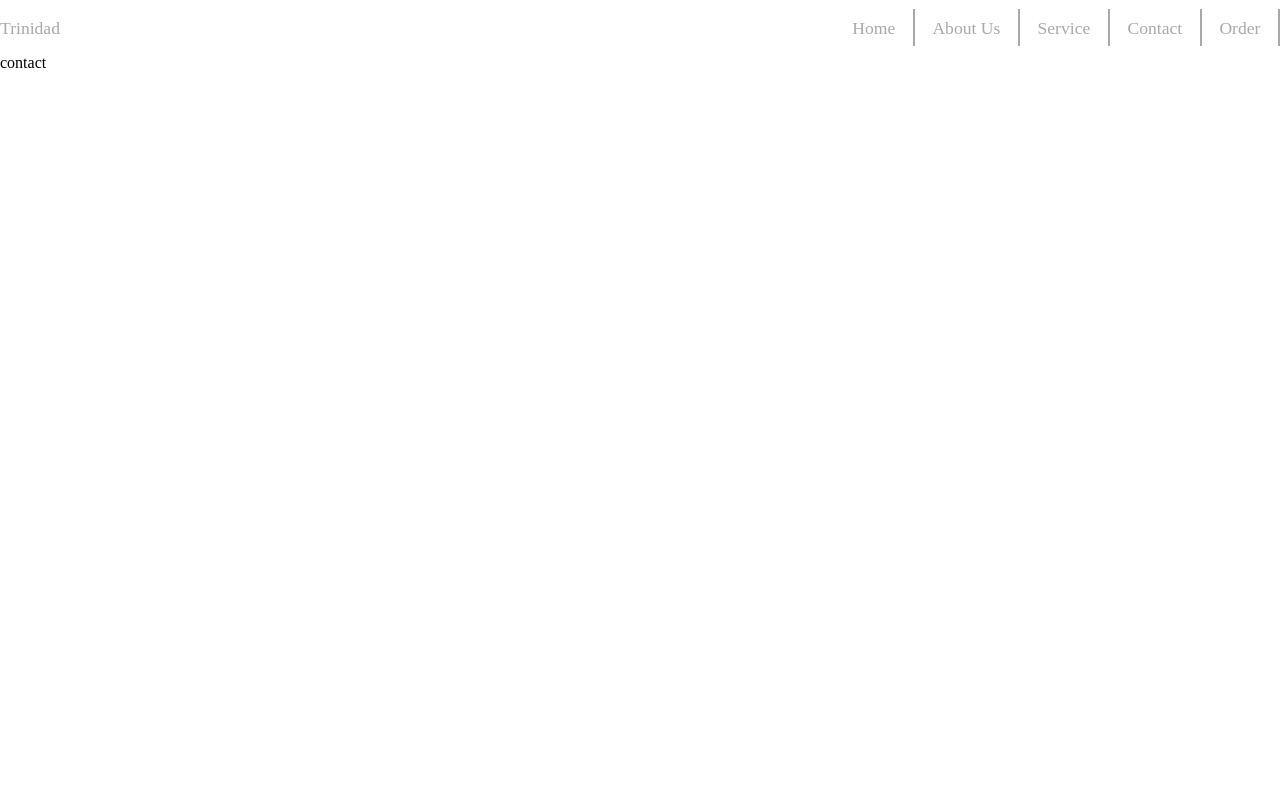
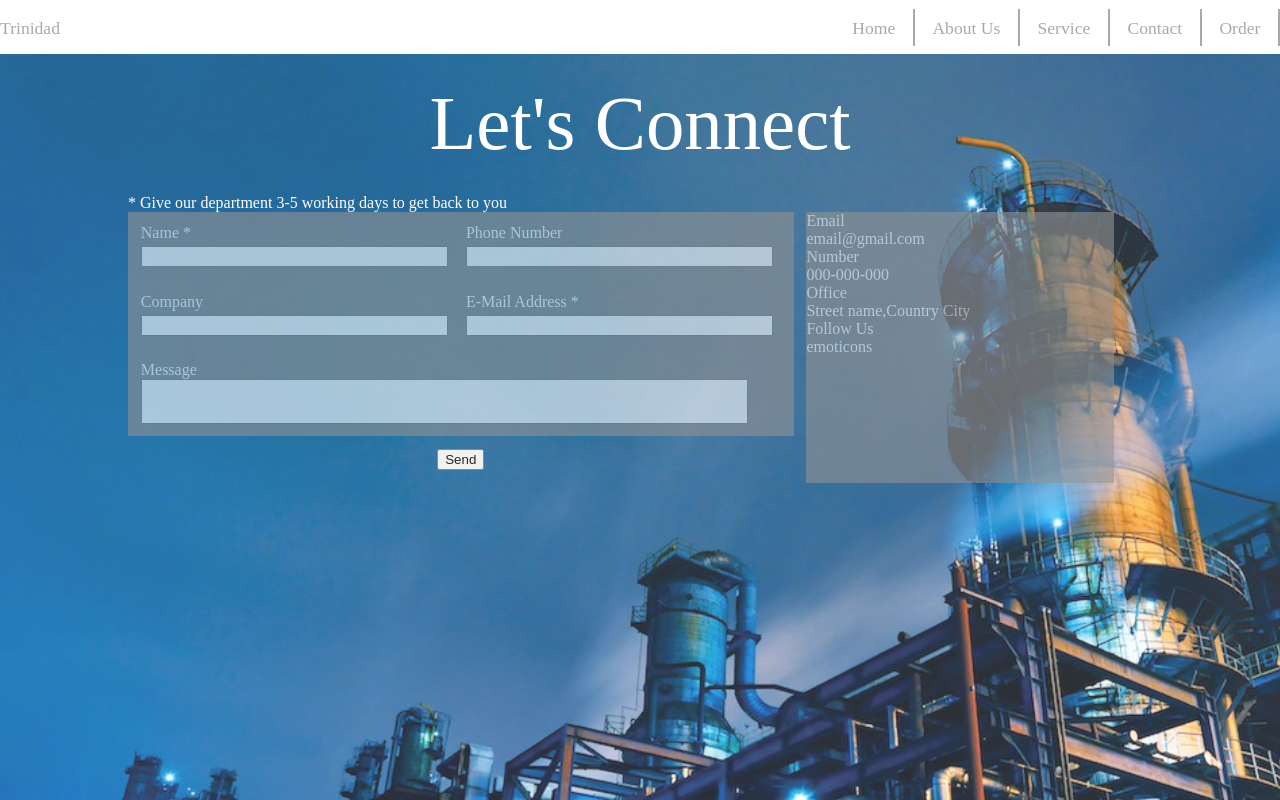
Before and after one commit to AurlinD/trinidad, a React (Create React App) app in the folder client/: page /contact in a window 1280 px wide. Shown: the top 800 px of the page. Built offline with nearby package versions, Linux system fonts and the light colour scheme.

Commit message:
updated contact page

```diff
--- a/client/src/components/pages/Contact.js
+++ b/client/src/components/pages/Contact.js
@@ -2,5 +2,66 @@ import React from "react";
 import "../styles/contact.css";
 
 export default function Contact() {
-  return <div>contact</div>;
+  return (
+    <div className="wrapper">
+      <div className="header">Let's Connect</div>
+      <div className="content">
+        <div className="sub-header">
+          * Give our department 3-5 working days to get back to you
+        </div>
+        <div className="boxes">
+          <div className="left-box">
+            <div className="left-box-fill-in">
+              <div className="row">
+                <div className="input">
+                  <div className="input-information">Name *</div>
+                  <input className="input-field" type="text" />
+                </div>
+                <div className="input">
+                  <div className="input-information">Phone Number</div>
+                  <input className="input-field" type="text" />
+                </div>
+              </div>
+
+              <div className="row">
+                <div className="input">
+                  <div className="input-information">Company</div>
+                  <input className="input-field" type="text" />
+                </div>
+                <div className="input">
+                  <div className="input-information">E-Mail Address *</div>
+                  <input className="input-field" type="text" />
+                </div>
+              </div>
+              <div className="message">
+                <div className="message-input">Message</div>
+                <input className="message-field" type="text" />
+              </div>
+            </div>
+
+            <button className="send-button">Send</button>
+          </div>
+
+          <div className="right-box">
+            <div className="right-box-header">
+              Email
+              <div className="right-box-content">email@gmail.com</div>
+            </div>
+            <div className="right-box-header">
+              Number
+              <div className="right-box-content">000-000-000</div>
+            </div>
+            <div className="right-box-header">
+              Office
+              <div className="right-box-content">Street name,Country City</div>
+            </div>
+            <div className="right-box-header">
+              Follow Us
+              <div className="right-box-content">emoticons</div>
+            </div>
+          </div>
+        </div>
+      </div>
+    </div>
+  );
 }
--- a/client/src/components/styles/contact.css
+++ b/client/src/components/styles/contact.css
@@ -1,2 +1,83 @@
-div {
+.wrapper {
+  background-image: url("/lib/contact.jpg");
+  background-size: cover;
+
+  opacity: 0.85;
+  margin: 0 auto;
+  height: 95vw;
+  z-index: -10;
 }
+
+.header {
+  text-align: center;
+  color: white;
+  font-size: 6vw;
+  padding: 2vw 0;
+}
+
+.content {
+  display: flex;
+  flex-direction: column;
+  width: 80%;
+  margin: 0 auto;
+}
+
+.boxes {
+  color: white;
+  display: flex;
+  flex-direction: row;
+}
+
+.sub-header {
+  color: white;
+}
+
+.left-box {
+  z-index: 0;
+  width: 65%;
+}
+
+.left-box-fill-in {
+  background-color: gray;
+  opacity: 0.6;
+}
+.row {
+  display: flex;
+  flex-direction: row;
+}
+
+.input {
+  width: 45%;
+  padding: 1vw;
+}
+
+.input-information {
+  margin-bottom: 0.3vw;
+}
+
+.input-field {
+  width: 100%;
+}
+
+.message {
+  padding: 1vw;
+  width: 100%;
+}
+
+.message-field {
+  width: 90%;
+  height: 3vw;
+}
+
+.send-button {
+  display: flex;
+  text-align: center;
+  margin: 1vw auto;
+}
+
+.right-box {
+  margin: 0 1vw;
+  width: 30%;
+  background-color: gray;
+  opacity: 0.6;
+}
```
